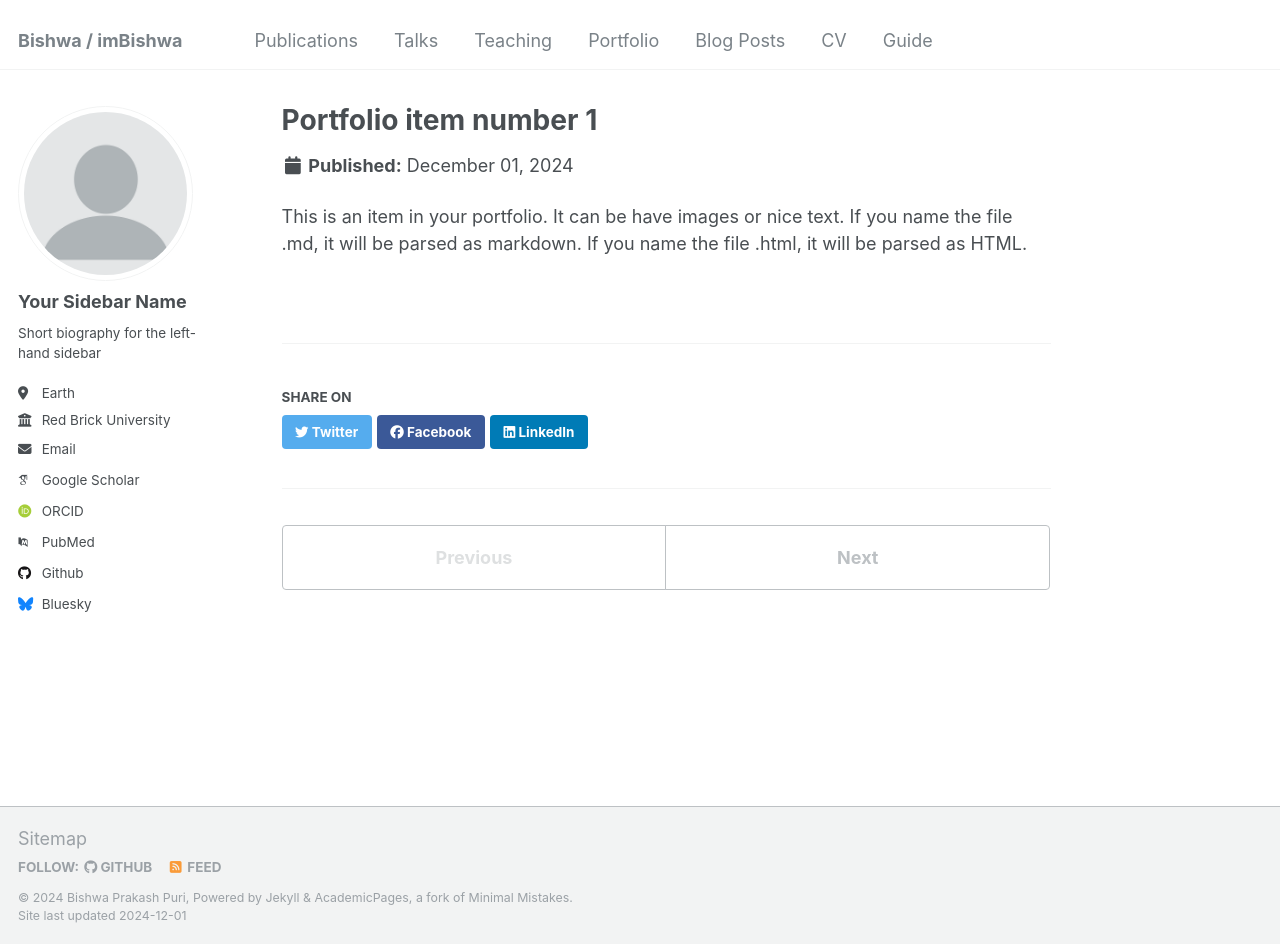
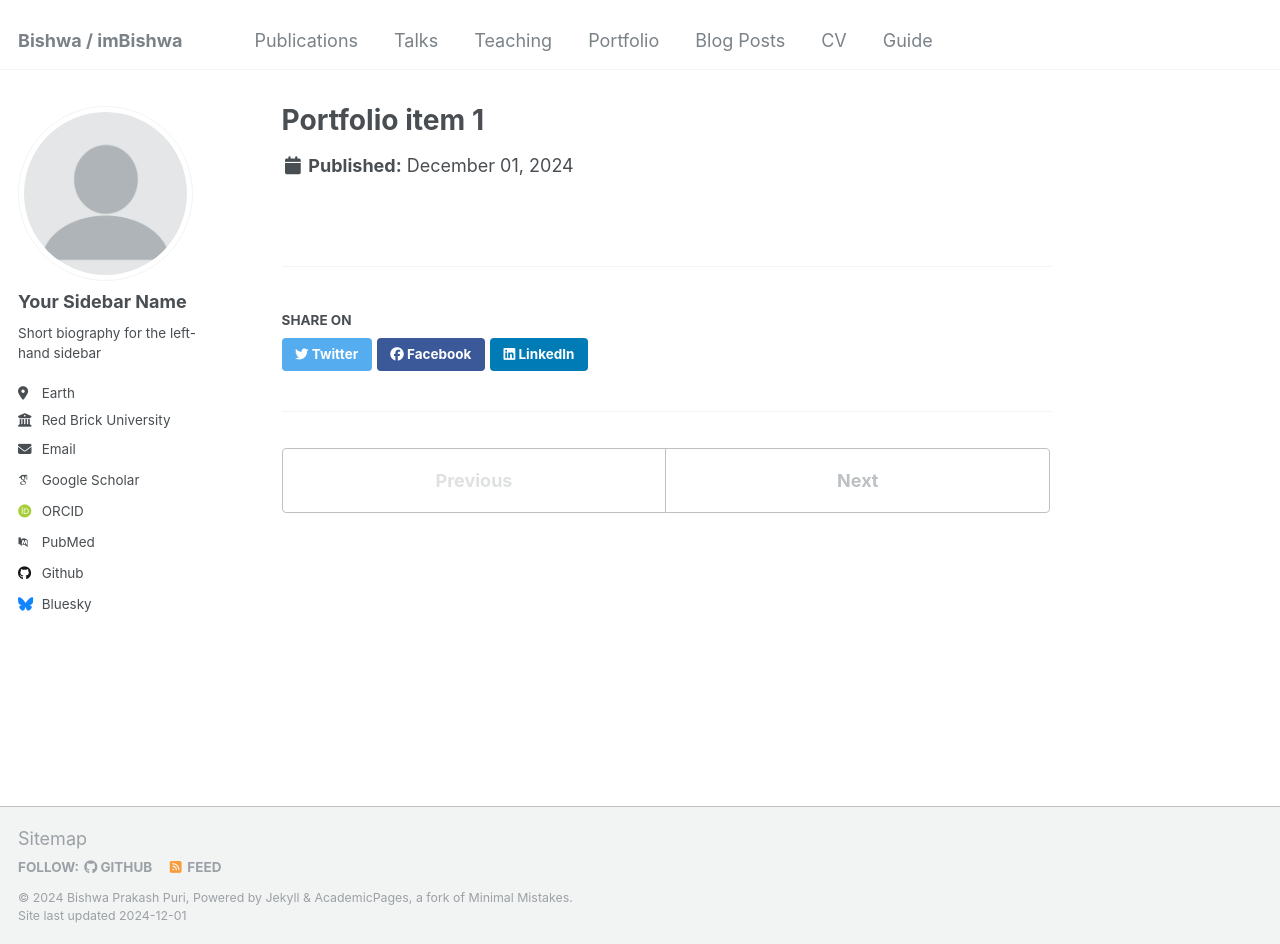
Before and after one commit to workBishwa/imBishwa, a Jekyll site: the page built from _portfolio/portfolio-1.md, in a window 1280 px wide and 944 px high. Built offline with Jekyll 4.4.1, drawn with Linux system fonts in a browser that asks for light colours; some web fonts are replaced.

Commit message:
Update portfolio-1.md

```diff
--- a/_portfolio/portfolio-1.md
+++ b/_portfolio/portfolio-1.md
@@ -1,7 +1,5 @@
 ---
-title: "Portfolio item number 1"
-excerpt: "Short description of portfolio item number 1<br/><img src='/images/500x300.png'>"
+title: "Portfolio item 1"
+excerpt: "Short description of portfolio item  1<br/><img src='/images/500x300.png'>"
 collection: portfolio
 ---
-
-This is an item in your portfolio. It can be have images or nice text. If you name the file .md, it will be parsed as markdown. If you name the file .html, it will be parsed as HTML.
```
